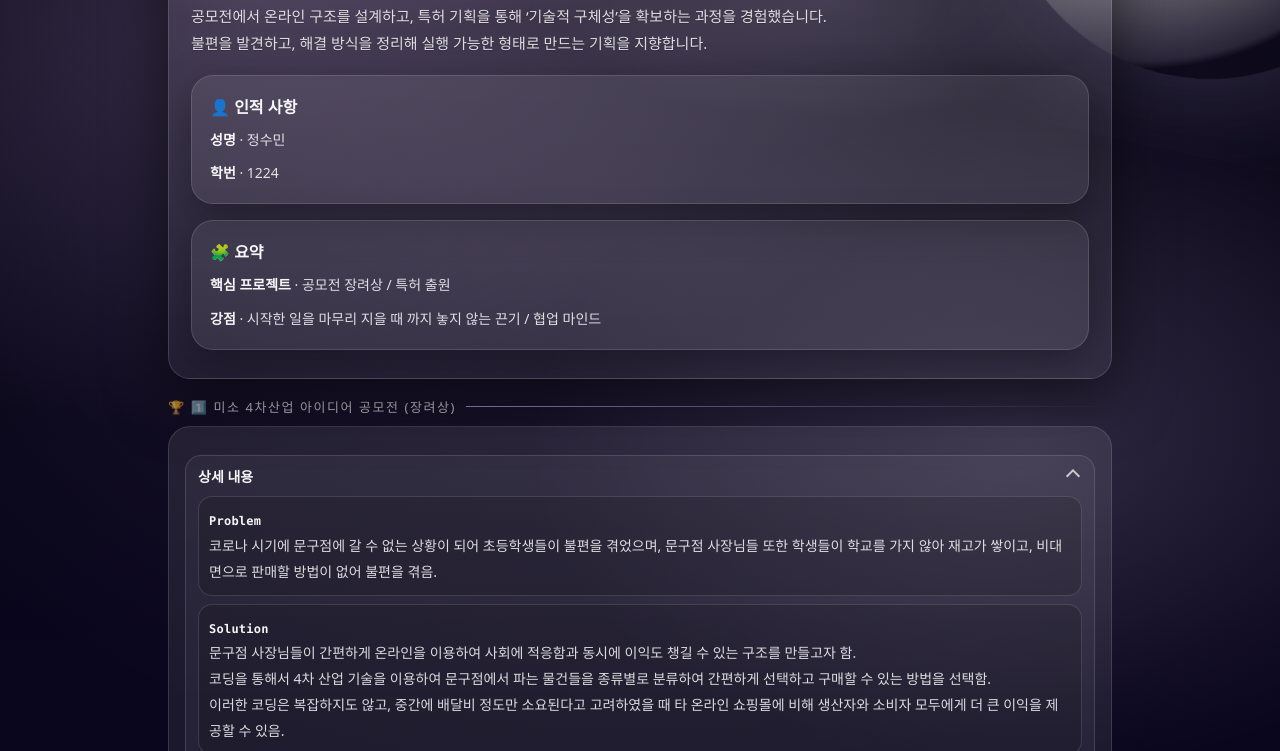
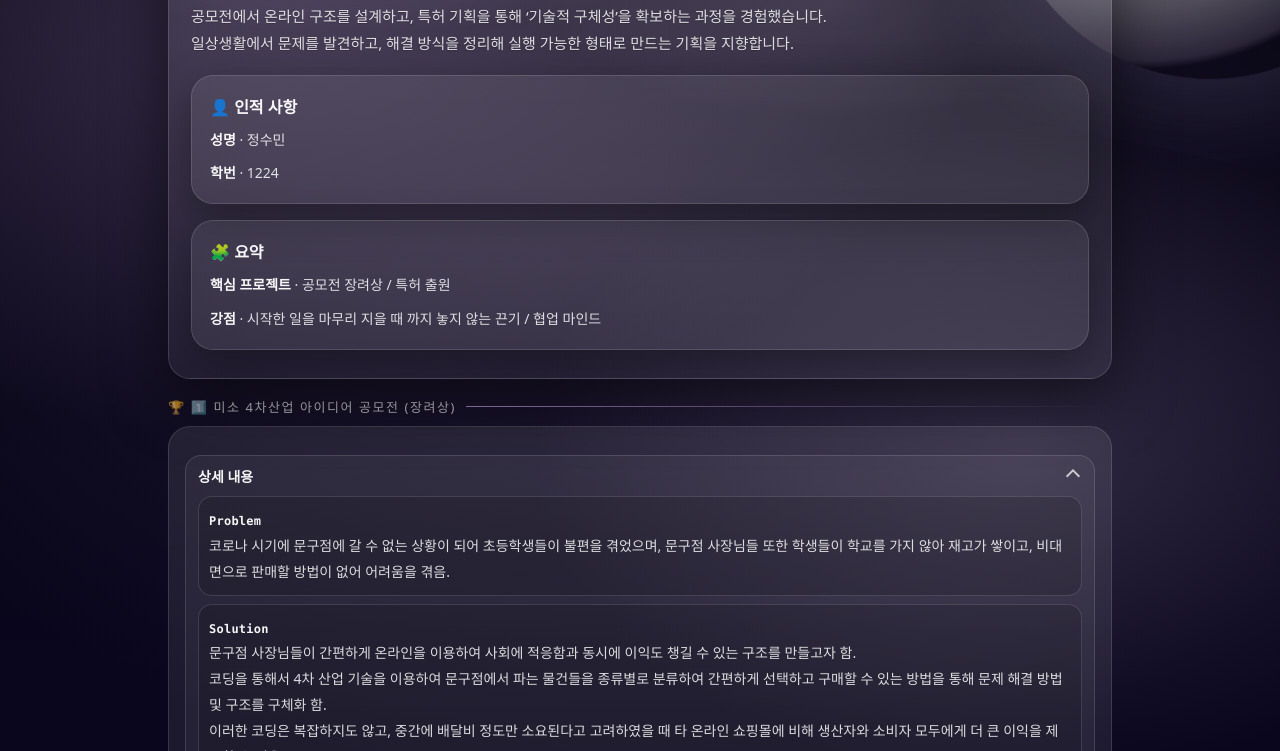
Before and after one commit to Jung-Soomin/Portfolio, a plain HTML site: page index.html in a window 1280 px wide. Shown: the part 201-952 px from the top of the page. Drawn offline with Linux system fonts and the light colour scheme.

Commit message:
Add files via upload

```diff
--- a/index.html
+++ b/index.html
@@ -1,3 +1,4 @@
+
 
 <!doctype html>
 <html lang="ko">
@@ -388,7 +389,7 @@
         <h1>정수민의 <span class="accent">포트폴리오</span></h1>
         <p class="subtitle">
           공모전에서 온라인 구조를 설계하고, 특허 기획을 통해 ‘기술적 구체성’을 확보하는 과정을 경험했습니다.<br>
-          불편을 발견하고, 해결 방식을 정리해 실행 가능한 형태로 만드는 기획을 지향합니다.
+          일상생활에서 문제를 발견하고, 해결 방식을 정리해 실행 가능한 형태로 만드는 기획을 지향합니다.
         </p>
 
         <div class="grid">
@@ -429,12 +430,12 @@
           <div class="detail-body">
             <div class="item">
               <b>Problem</b><br>
-              코로나 시기에 문구점에 갈 수 없는 상황이 되어 초등학생들이 불편을 겪었으며, 문구점 사장님들 또한 학생들이 학교를 가지 않아 재고가 쌓이고, 비대면으로 판매할 방법이 없어 불편을 겪음.
+              코로나 시기에 문구점에 갈 수 없는 상황이 되어 초등학생들이 불편을 겪었으며, 문구점 사장님들 또한 학생들이 학교를 가지 않아 재고가 쌓이고, 비대면으로 판매할 방법이 없어 어려움을 겪음.
             </div>
             <div class="item">
               <b>Solution</b><br>
               문구점 사장님들이 간편하게 온라인을 이용하여 사회에 적응함과 동시에 이익도 챙길 수 있는 구조를 만들고자 함.<br>
-              코딩을 통해서 4차 산업 기술을 이용하여 문구점에서 파는 물건들을 종류별로 분류하여 간편하게 선택하고 구매할 수 있는 방법을 선택함.<br>
+              코딩을 통해서 4차 산업 기술을 이용하여 문구점에서 파는 물건들을 종류별로 분류하여 간편하게 선택하고 구매할 수 있는 방법을 통해 문제 해결 방법 및 구조를 구체화 함.<br>
               이러한 코딩은 복잡하지도 않고, 중간에 배달비 정도만 소요된다고 고려하였을 때 타 온라인 쇼핑몰에 비해 생산자와 소비자 모두에게 더 큰 이익을 제공할 수 있음.
             </div>
             <div class="item">
@@ -473,7 +474,7 @@
             </a>
           </div>
           <div class="k">프로젝트 개요</div>
-          <div class="v">친구들과 팀을 구성하여 생활 속 불편함을 기술적으로 해결하기 위한 특허 기획 및 명세서 작성 참여.</div>
+          <div class="v">친구들과 팀을 구성하여 생활 속의 문제를 기술적으로 해결하기 위한 특허 기획 및 명세서 작성 참여.</div>
           <div class="k">기획 포인트</div>
           <div class="v">단순 아이디어에 그치지 않고 법적 보호를 받을 수 있는 ‘기술적 구체성’을 확보하는 과정을 경험함.</div>
         </div>
@@ -483,7 +484,7 @@
   <a href="https://ibb.co/zhpYtwJg" target="_blank" rel="noreferrer">
     <img src="https://i.ibb.co/PZKnV8Qy/patent.jpg" alt="patent">
   </a>
-  <div class="caption">증빙 : 특허증 (클릭 시 원본 링크로 이동)</div>
+  <div class="caption">증빙: 특허증 (클릭 시 원본 링크로 이동)</div>
        </div>
       </div>
     </section>
@@ -507,7 +508,7 @@
         <div class="quote">
           <h3>“나의 포부”</h3>
           <p>
-            1) 제가 루나의 일원이 된다면 부족하더라도 많은 걸 배우겠다는 열정적인 태도를 가지고 최소 제가 맡은 작업만큼은 선배님들이 만족할 수 있도록 끝까지 책임지고 완수하겠습니다.<br><br>
+            1) 제가 맡은 작업을 그 누구보다 책임감 있게 완수하겠습니다. 이에 더해 선배님들의 조언을 적극 수용하여 선배님들께서 만족하실 만큼 더 나은 루나의 일원으로 성장하는 모습을 보여드리겠습니다.<br>
             2) 프로젝트 중간 또는 끝난 후에 프로젝트 과정 내에 발생했던 고민, 시행착오 등을 기록해 다음 프로젝트에서 더 잘할 수 있도록 아카이브를 남기겠습니다.
           </p>
         </div>
```
